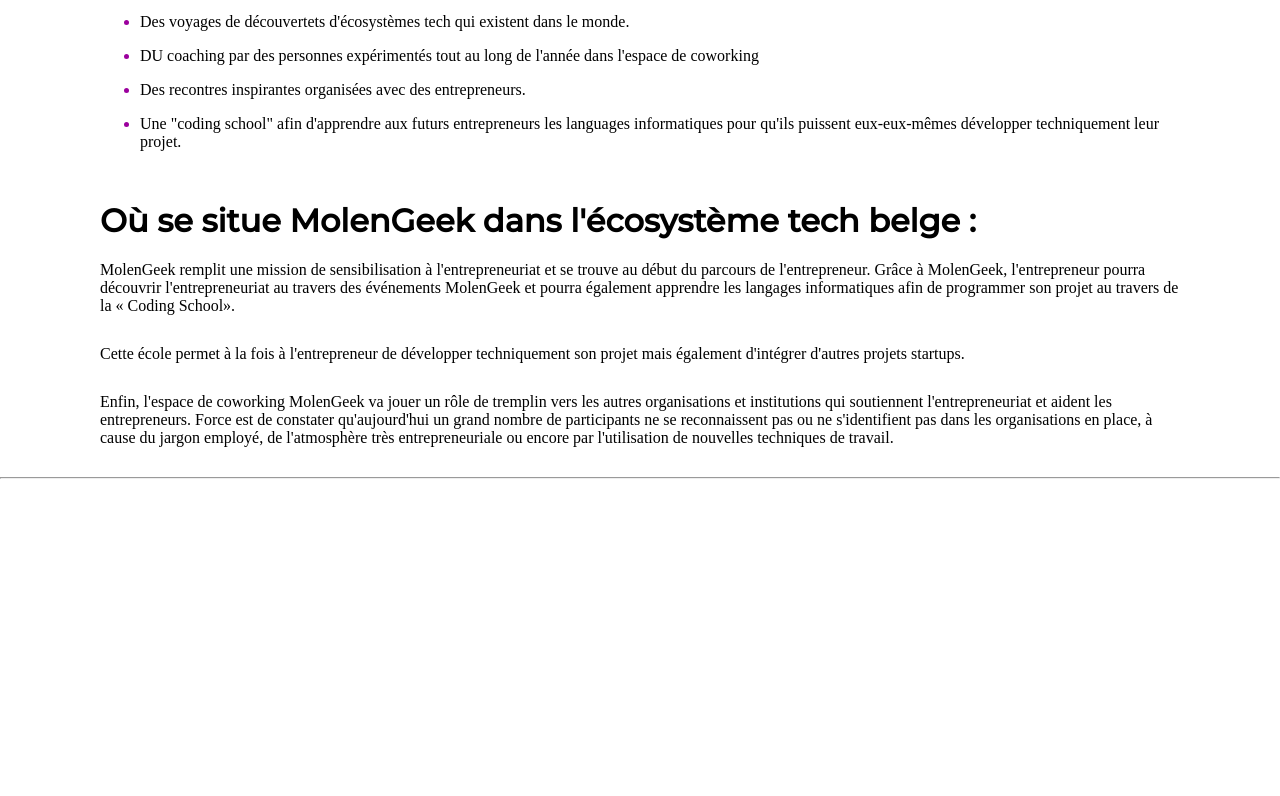
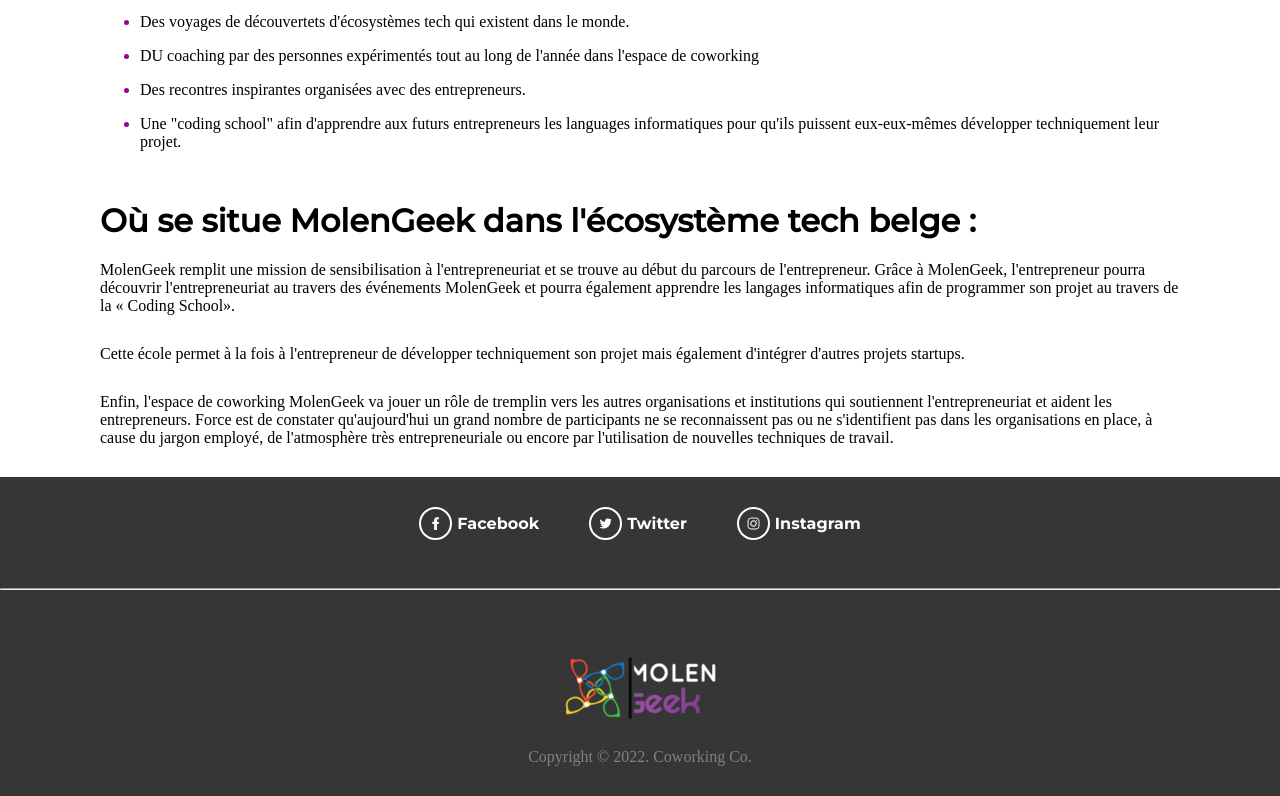
Before and after one commit to Bobby-Jack/24NovembreEx1Ryad, a plain HTML site: page exo1/index.html in a window 1280 px wide. Shown: the part 573-1369 px from the top of the page. Before the commit the page ends 1094 px from the top, so only its background shows below. Drawn offline with Linux system fonts and the light colour scheme.

Commit message:
footer ajouté exo fini

```diff
--- a/exo1/index.html
+++ b/exo1/index.html
@@ -123,14 +123,23 @@
     </main>
     <footer>
         <div id="footerLinkBox">
-            <div class="footerLink"></div>
-            <div class="footerLink"></div>
-            <div class="footerLink"></div>
+            <div class="footerLink">
+                <img src="public/image/icons8-facebook-f-24.png" alt="">
+                <span>Facebook</span>
+            </div>
+            <div class="footerLink">
+                <img src="public/image/icons8-twitter-24.png" alt="">
+                <span>Twitter</span>
+            </div>
+            <div class="footerLink">
+                <img src="public/image/icons8-instagram-24.png" alt="">
+                <span>Instagram</span>
+            </div>
         </div>
         <hr>
         <div id="footerCopyright">
-            <img src="" alt="">
-            <p></p>
+            <img src="public/image/cropped-MG-white_LOGO_trans-border.png" alt="">
+            <p>Copyright © 2022. Coworking Co.</p>
         </div>
     </footer>
 </body>
--- a/exo1/public/css/style.css
+++ b/exo1/public/css/style.css
@@ -152,3 +152,45 @@ li::marker {
     margin-top: 70px;
     margin-bottom: 70px;
 }
+
+footer{
+    background-color: rgb(54, 54, 54);
+}
+
+#footerLinkBox{
+    display: flex;
+    justify-content: center;
+    align-items: center;
+    padding-top: 30px;
+    padding-bottom: 40px;
+}
+
+.footerLink{
+    margin-left: 25px;
+    padding-right: 25px;
+    color: white;
+    font-family: Montserrat-bold;
+    display: flex;
+    align-items: center;
+
+}
+
+.footerLink>img{
+    padding: 7px;
+    height: 15px;
+    width: 15px;
+    border: white solid 2px;
+    border-radius: 50%;
+    margin-right: 5px;
+}
+
+#footerCopyright{
+    padding-top: 50px;
+    text-align: center;
+}
+
+#footerCopyright>p{
+    margin-bottom: 0px;
+    color: gray;
+    padding-bottom: 30px;
+}
```
Also changed, not shown: exo1/public/image/cropped-MG-white_LOGO_trans-border.png (added).
